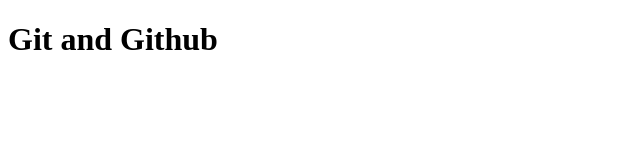
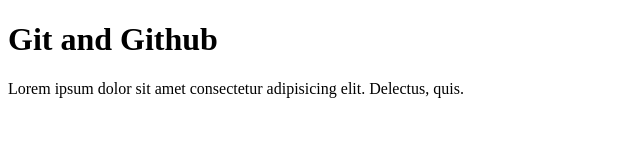
Before and after one commit to malikshansandilla/project, a plain HTML site: page index.html in a window 1280 px wide. Shown: the whole page, without its empty margins (0-640 px from the left). Drawn offline with Linux system fonts and the light colour scheme.

Commit message:
add a paragraph

```diff
--- a/index.html
+++ b/index.html
@@ -7,5 +7,6 @@
 </head>
 <body>
     <h1>Git and Github</h1>
+    <p>Lorem ipsum dolor sit amet consectetur adipisicing elit. Delectus, quis.</p>
 </body>
 </html>
```
